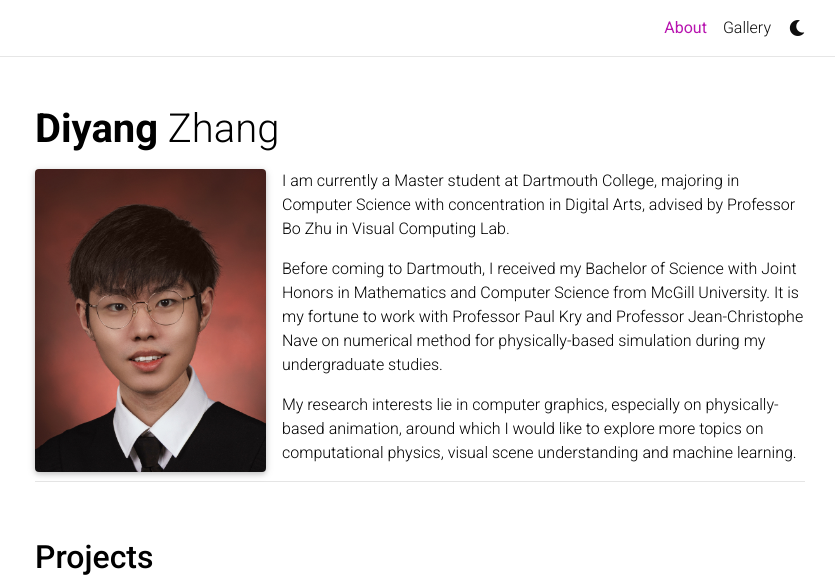
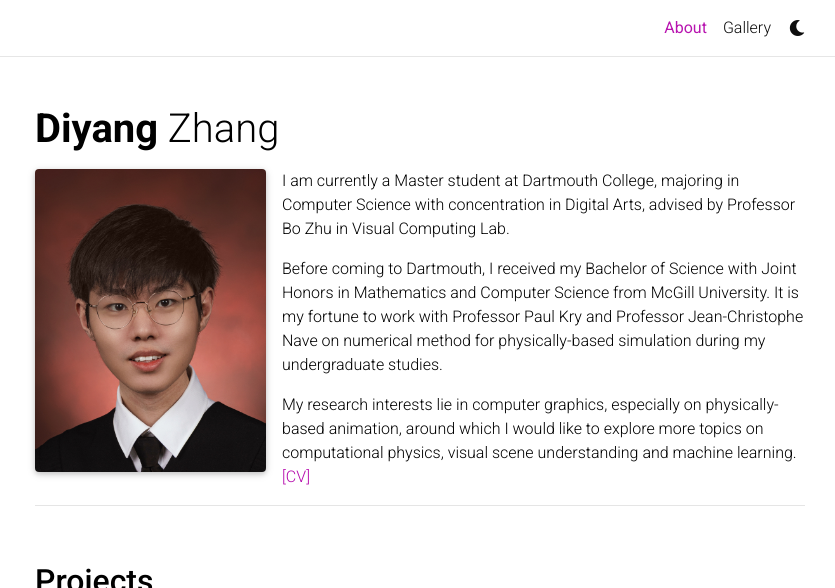
Before and after one commit to diyang99/diyang99.github.io, a Jekyll site: the page built from _pages/about.md, in a window 1280 px wide and 1358 px high, cut to the strip 0-588 px from the top of the window. Shown: the whole strip, without its empty margins (220-1055 px from the left). Built offline with Jekyll 4.4.1, drawn with Linux system fonts in a browser that asks for light colours; full-size pictures stand in for the smaller copies a plugin makes; comment, search, counter and statistics services are not loaded; a style sheet for code colours, icons or effects is not loaded.

Commit message:
some updates

```diff
--- a/_pages/about.md
+++ b/_pages/about.md
@@ -30,7 +30,7 @@ I am currently a Master student at Dartmouth College, majoring in Computer Scien
 
 Before coming to Dartmouth, I received my Bachelor of Science with Joint Honors in Mathematics and Computer Science from McGill University. It is my fortune to work with Professor Paul Kry and Professor Jean-Christophe Nave on numerical method for physically-based simulation during my undergraduate studies.
 
-My research interests lie in computer graphics, especially on physically-based animation, around which I would like to explore more topics on computational physics, visual scene understanding and machine learning.
+My research interests lie in computer graphics, especially on physically-based animation, around which I would like to explore more topics on computational physics, visual scene understanding and machine learning.<a nonsmooth="1" href="../assets/pdf/cv20220224.pdf" class="">[CV]</a><br />
 
 ---
 <br />
```
Also changed, not shown: 6 other files.
